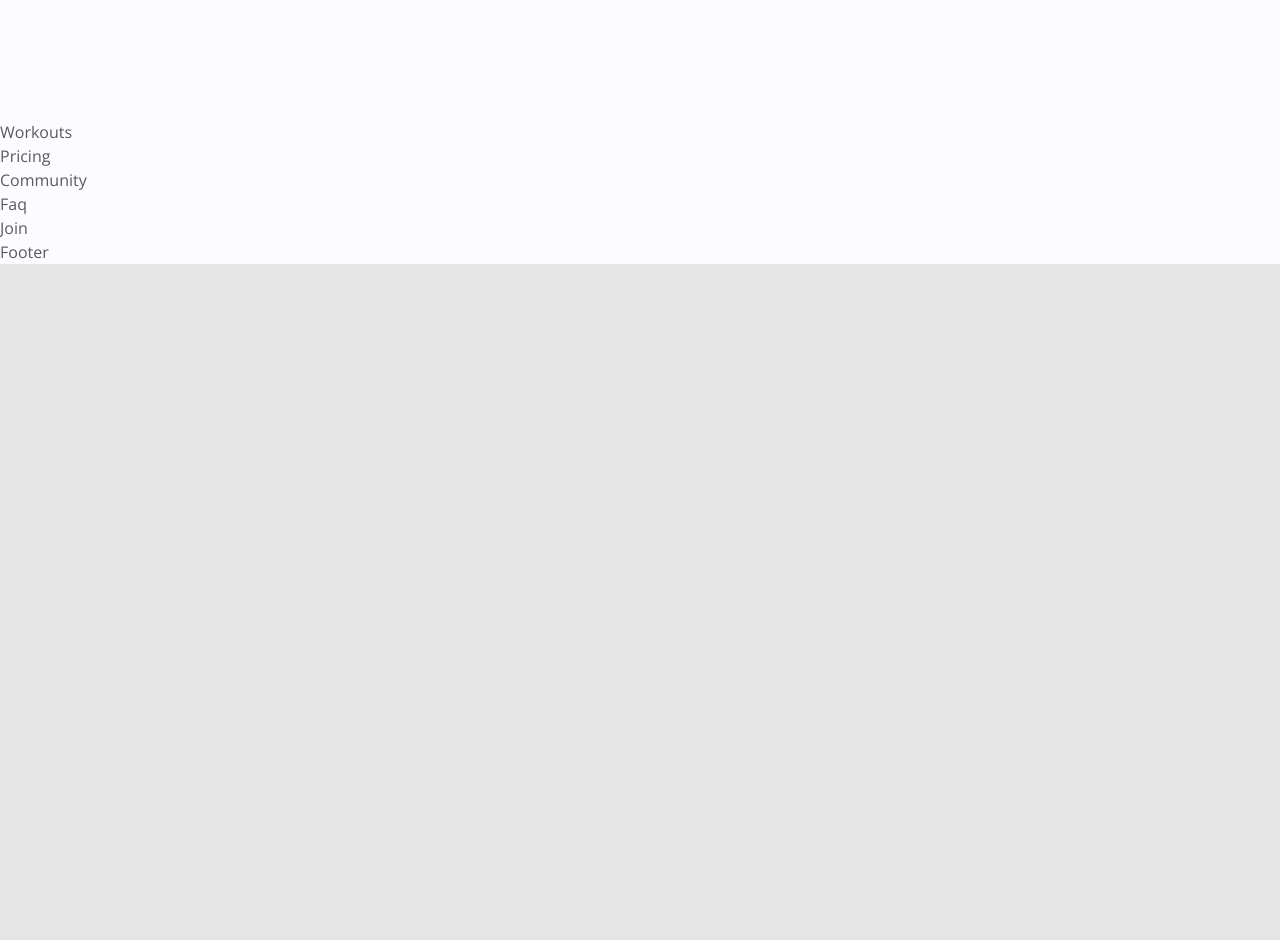
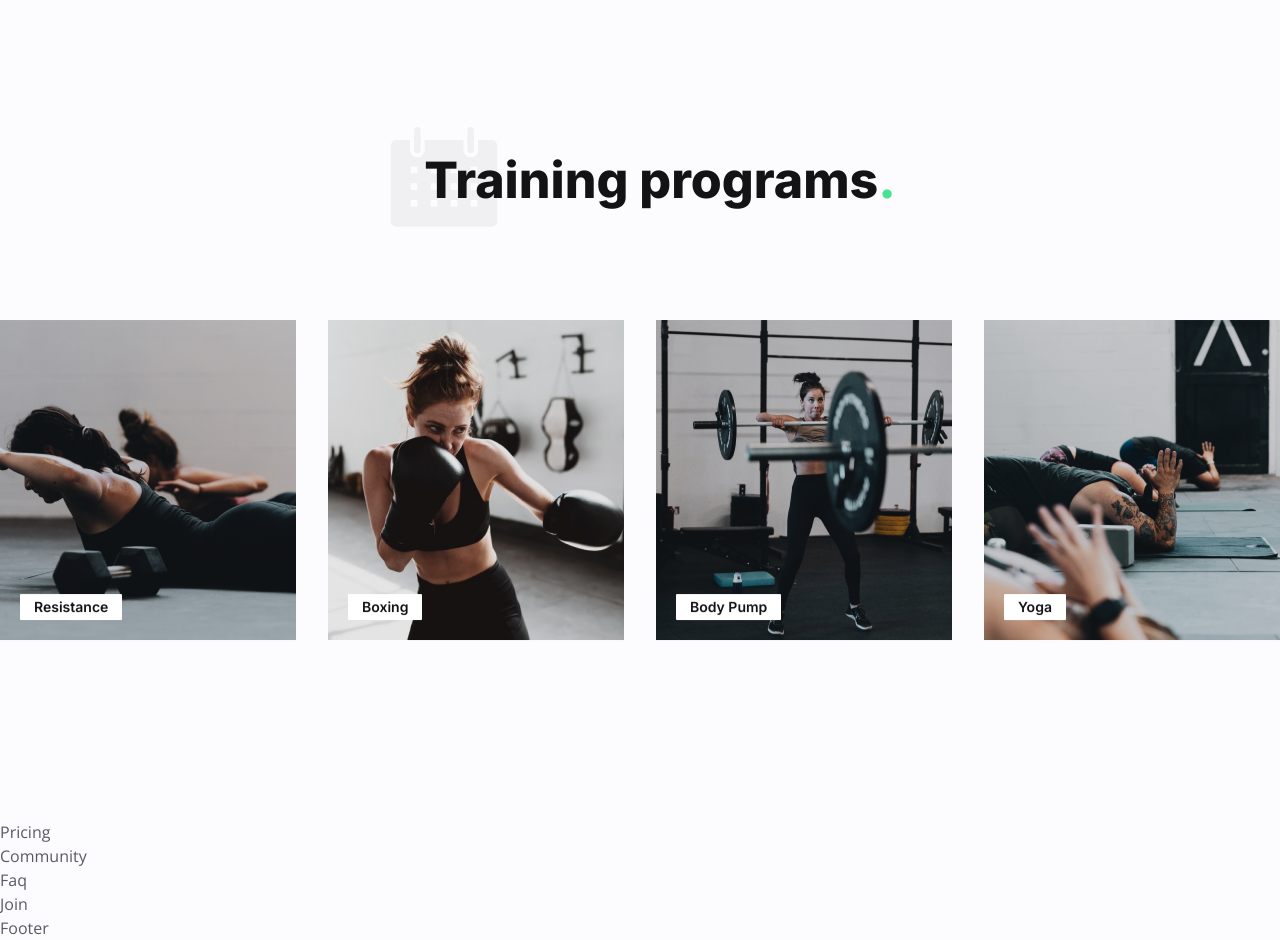
Before and after one commit to MaksBernatowicz/personal-trainer-landing, a React (Create React App) app: page / in a window 1280 px wide. Shown: the part 1440-2380 px from the top of the page. Before the commit the page ends 1704 px from the top, so only its background shows below. Built offline with nearby package versions, Linux system fonts and the light colour scheme; the HTML template or start-up script is replaced by a standard one.

Commit message:
finished Workouts section with Slider

```diff
--- a/src/components/WorkoutSlider.js
+++ b/src/components/WorkoutSlider.js
@@ -1,7 +1,57 @@
-import React from 'react';
+import React from "react";
+
+// import data
+import { workouts } from "../data";
+
+// import swiper react components
+import { Swiper, SwiperSlide } from "swiper/react";
+
+// import swiper styles
+import "swiper/css";
+import "swiper/css/navigation";
+import "../workoutSlider.css";
+
+// import required modules
+import { Navigation } from "swiper";
 
 const WorkoutSlider = () => {
-  return <div>WorkoutSlider</div>;
+  // destructure workout data
+  const { programs } = workouts;
+  return (
+    <Swiper
+      slidesPerView={2}
+      spaceBetween={32}
+      navigation={true}
+      breakpoints={{
+        768: {
+          slidesPerView: 3,
+        },
+        1024: {
+          slidesPerView: 4,
+        },
+      }}
+      modules={[Navigation]}
+      className="workoutSlider"
+    >
+      {programs.map((program, idx) => {
+        // destructure program
+        const { image, name } = program;
+        return (
+          <SwiperSlide
+            className="max-w-[320px] max-h-[320px] relative"
+            key={idx}
+          >
+            <img className="w-full h-full object-cover" src={image} alt="" />
+            <div className="absolute left-[20px] bottom-[20px] bg-white h-[26px] px-[14px] flex items-center rounded-[1px]">
+              <div className="font-primary font-semibold text-sm text-neutral-500">
+                {name}
+              </div>
+            </div>
+          </SwiperSlide>
+        );
+      })}
+    </Swiper>
+  );
 };
 
 export default WorkoutSlider;
--- a/src/components/Workouts.js
+++ b/src/components/Workouts.js
@@ -1,7 +1,33 @@
-import React from 'react';
+import React from "react";
+
+// import data
+import { workouts } from "../data";
+
+// import components
+import WorkoutSlider from "../components/WorkoutSlider";
 
 const Workouts = () => {
-  return <div>Workouts</div>;
+  // destructure workouts data
+  const { title, icon } = workouts;
+  return (
+    <section className="section">
+      {/* section title */}
+      <div
+        className="section-title-group max-w-[540px] mx-auto px-4 lg:px-0"
+        data-aos="fade-up"
+        data-aos-delay="200"
+      >
+        <img src={icon} alt="" />
+        <h2 className="h2 section-title">
+          {title} <span className="text-primary-200">.</span>
+        </h2>
+      </div>
+      {/* slider */}
+      <div data-aos="fade-up" data-aos-delay="300">
+        <WorkoutSlider />
+      </div>
+    </section>
+  );
 };
 
 export default Workouts;
```
